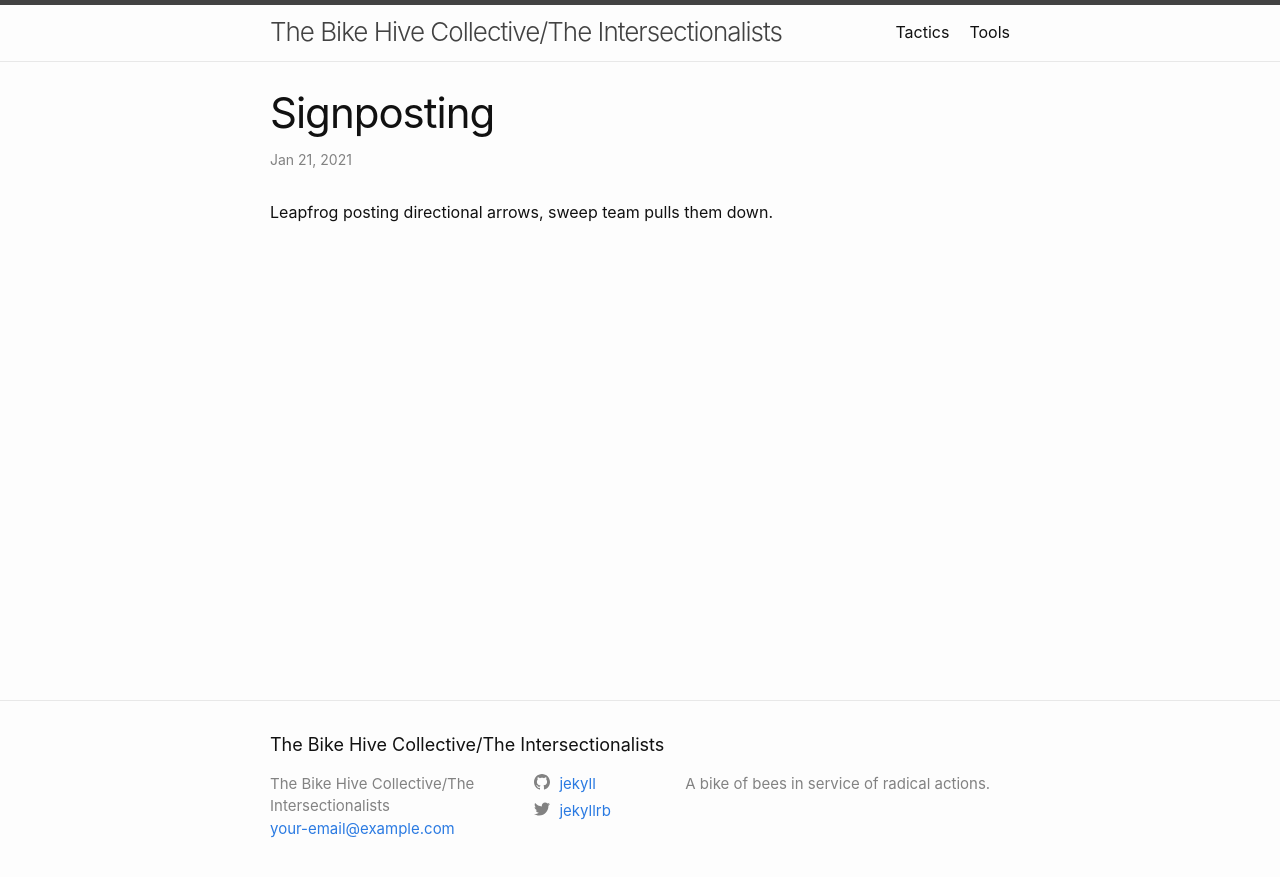
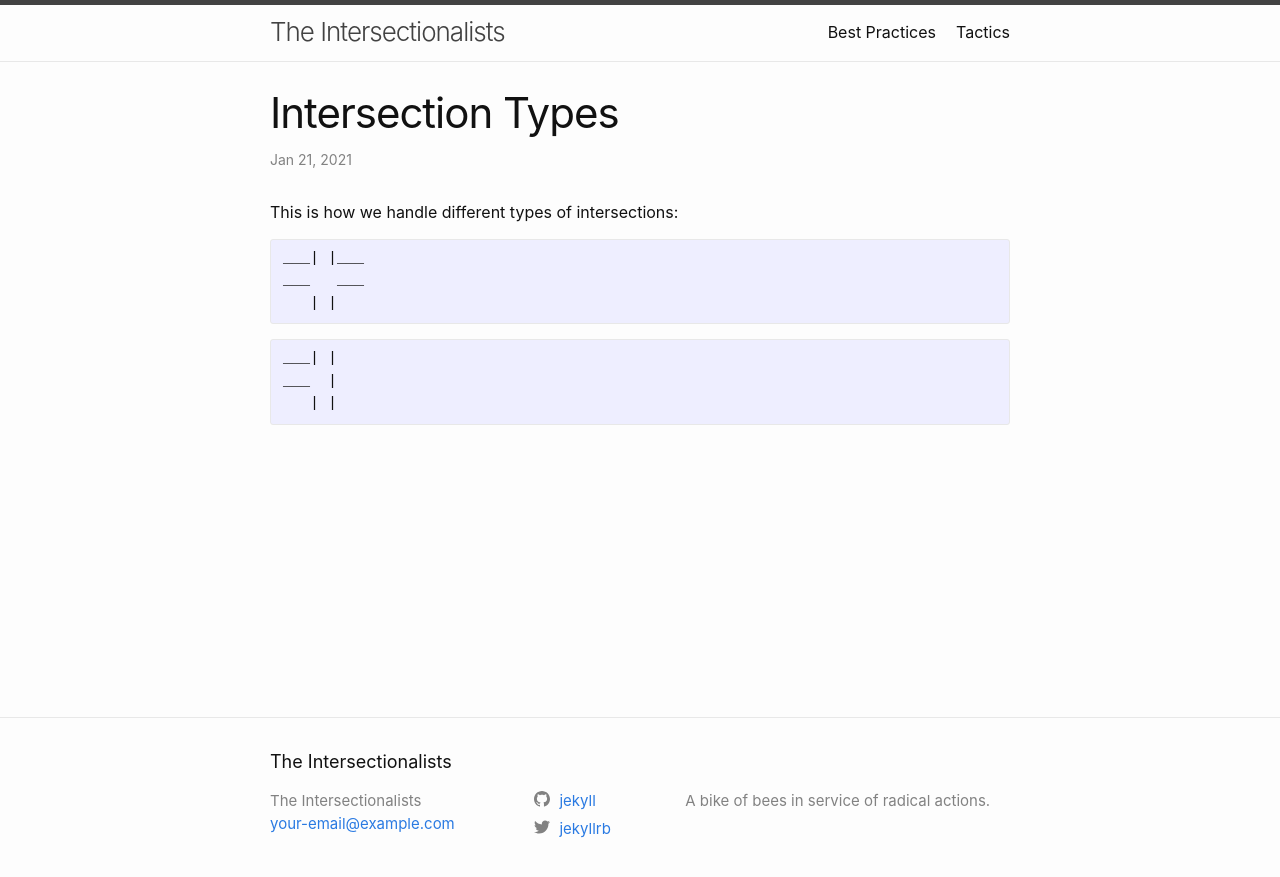
Before and after one commit to tboggia/bikeHiveCollective, a Jekyll site: the page built from _posts/2021-01-21-intersection-types.markdown, in a window 1280 px wide. Shown: the top 877 px of the page. Built offline with Jekyll 4.4.1, drawn with Linux system fonts in a browser that asks for light colours.

Commit message:
Clean up some blog posts

```diff
--- a/_config.yml
+++ b/_config.yml
@@ -18,7 +18,7 @@
 # You can create any custom variable you would like, and they will be accessible
 # in the templates via {{ site.myvariable }}.
 
-title: The Bike Hive Collective/The Intersectionalists
+title: The Intersectionalists
 email: your-email@example.com
 description: >- # this means to ignore newlines until "baseurl:"
   A bike of bees in service of radical actions.
--- a/_posts/2021-01-21-block-side-intersections.markdown
+++ b/_posts/2021-01-21-block-side-intersections.markdown
@@ -2,7 +2,7 @@
 layout: post
 title:  "Stop the other side of the intersection"
 date:   2021-01-21 00:52:21 -0800
-categories: tactics
+categories: tactics practices
 ---
 
 Rather than blocking the street where the caravan is, stop cars from turning into the block before:
--- a/_posts/2021-01-21-calculator.markdown
+++ b/_posts/2021-01-21-calculator.markdown
@@ -1,8 +1,8 @@
 ---
 layout: post
-title:  "Calculator for cars/marshals needed"
+title:  "Calculator for how many marshals we need per cars"
 date:   2021-01-21 00:52:21 -0800
-categories: tools
+categories: practices
 ---
 
 We built this calculator for how mant marshalls we need per attending car
--- a/_posts/2021-01-21-intersection-types.markdown
+++ b/_posts/2021-01-21-intersection-types.markdown
@@ -1,8 +1,19 @@
 ---
 layout: post
-title:  "Signposting"
+title:  "Intersection Types"
 date:   2021-01-21 00:52:21 -0800
-categories: tactics
+categories: practices
 ---
 
-Leapfrog posting directional arrows, sweep team pulls them down.
+This is how we handle different types of intersections:
+<pre>
+___| |___
+___   ___
+   | |
+</pre>
+
+<pre>
+___| |
+___  |
+   | |
+</pre>
--- a/_posts/2021-01-21-physical-barriers.markdown
+++ b/_posts/2021-01-21-physical-barriers.markdown
@@ -1,8 +1,10 @@
 ---
 layout: post
-title:  "Signposting"
+title:  "Physical Barriers"
 date:   2021-01-21 00:52:21 -0800
 categories: tactics
 ---
 
-Leapfrog posting directional arrows, sweep team pulls them down.
+Let's throw down some cones?
+
+Pulled on bike trailers?
--- a/_posts/2021-01-21-signposting.markdown
+++ b/_posts/2021-01-21-signposting.markdown
@@ -1,6 +1,6 @@
 ---
 layout: post
-title:  "Signposting"
+title:  Signposting
 date:   2021-01-21 00:52:21 -0800
 categories: tactics
 ---
```
Also changed, not shown: best-practices.markdown (added, +8 -0 lines), tools.markdown (deleted, +0 -8 lines).
